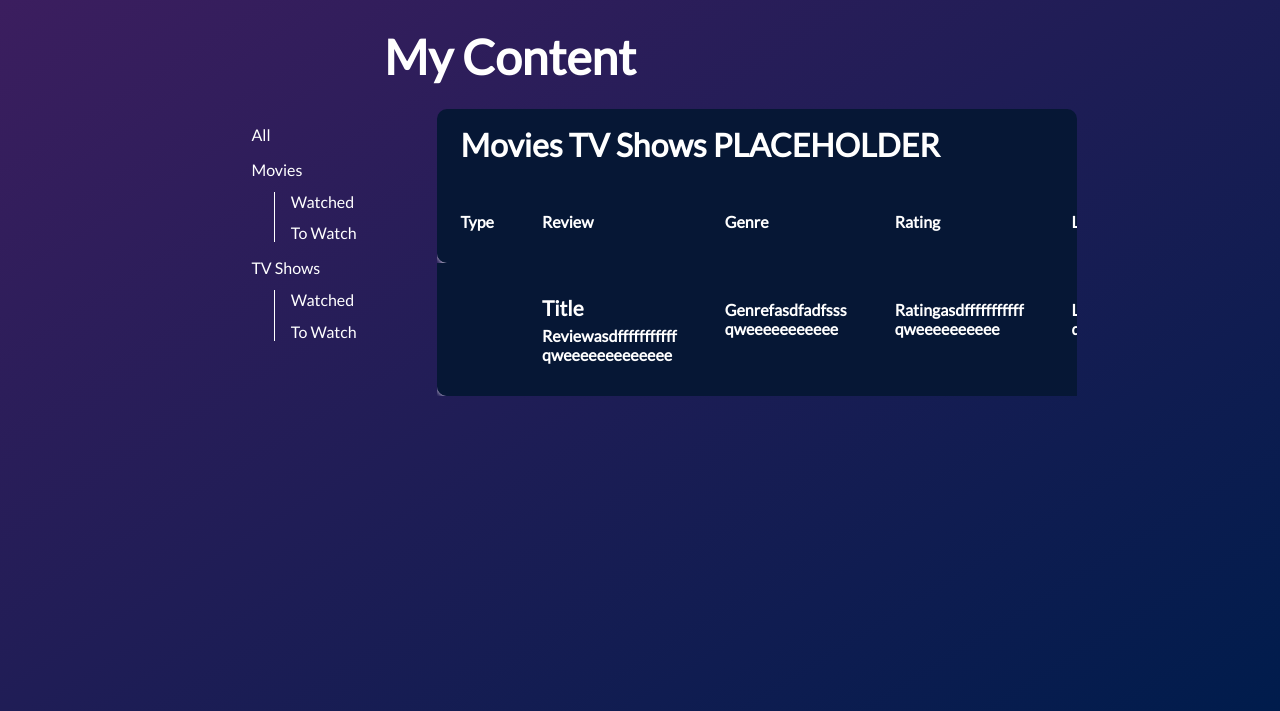
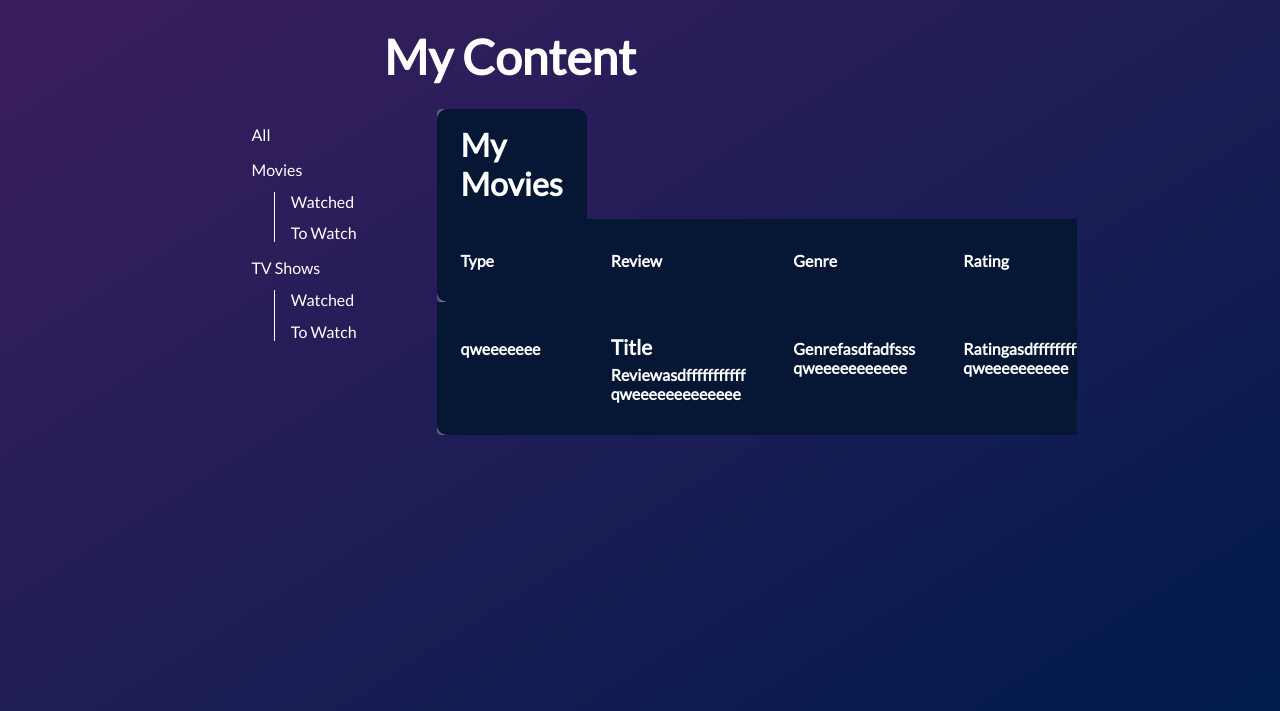
Before and after one commit to Nicole-Tam/WatchBox-TV-Show-and-Movie-Tracking-Web-App, a website: page public/index.html in a window 1280 px wide. Shown: the part 89-800 px from the top of the page. Drawn offline with Linux system fonts and the light colour scheme.

Commit message:
fixing content table

```diff
--- a/public/index.html
+++ b/public/index.html
@@ -130,25 +130,25 @@
 
     <section id="content-div">
       <table id="content-table">
-        <thead id="sticky-table">
-          <caption id="table-title">Movies TV Shows PLACEHOLDER</caption>
           <tr id="table-header">
+            <th class="headers" id="table-title" colspan="5">My Movies</th>
+          </tr>
+          <tr>
             <th class="headers type-header">Type</th>
             <th class="headers review-header">Review</th>
             <th class="headers genre-header">Genre</th>
             <th class="headers rating-header">Rating</th>
             <th class="headers length-header">Length/Runtime</th>
           </tr>
-        </thead>
-        <tbody>
+          <tbody>
           <tr class="table-grid row-bottom">
-            <td class="headers type-header"></td>
+            <td class="headers type-header">qweeeeeee</td>
             <td class="headers review-header"><h3 class="movie-title">Title</h3>Reviewasdfffffffffff qweeeeeeeeeeeee</td>
             <td class="headers genre-header">Genrefasdfadfsss qweeeeeeeeeee</td>
             <td class="headers rating-header">Ratingasdfffffffffff qweeeeeeeeee</td>
             <td class="headers length-header">Length/Runtime qweeeeeeeeeeeeeeee</td>
           </tr>
-        </tbody>
+          </tbody>
       </table>
     </section>
   </main>
```
